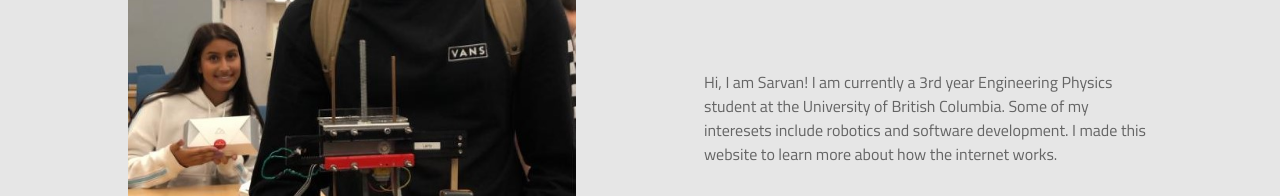
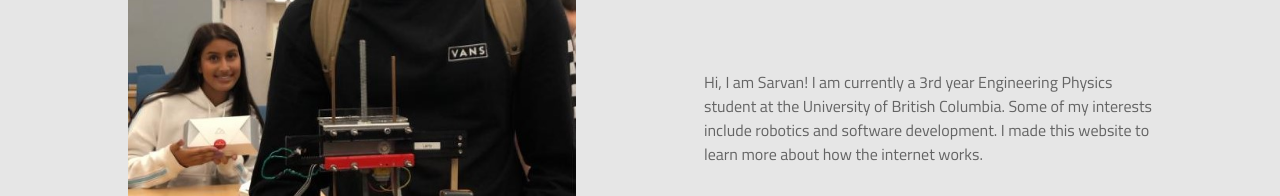
Before and after one commit to sarvan13/sarvan13.github.io, a plain HTML site: page aboutme.html in a window 1280 px wide. Shown: the part 604-800 px from the top of the page. Drawn offline with Linux system fonts and the light colour scheme.

Commit message:
Fixed typo

```diff
--- a/aboutme.html
+++ b/aboutme.html
@@ -28,7 +28,7 @@
         <div class="me-txt">
             <p>
                 Hi, I am Sarvan! I am currently a 3rd year Engineering Physics student at the University of British Columbia.
-                Some of my interesets include robotics and software development. I made this website to learn more about how
+                Some of my interests include robotics and software development. I made this website to learn more about how
                 the internet works.
             </p>
         </div>
```
